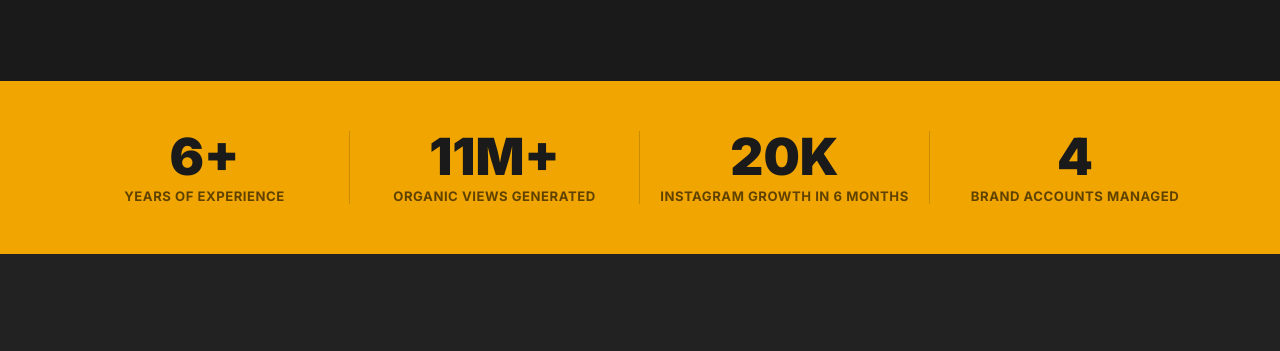
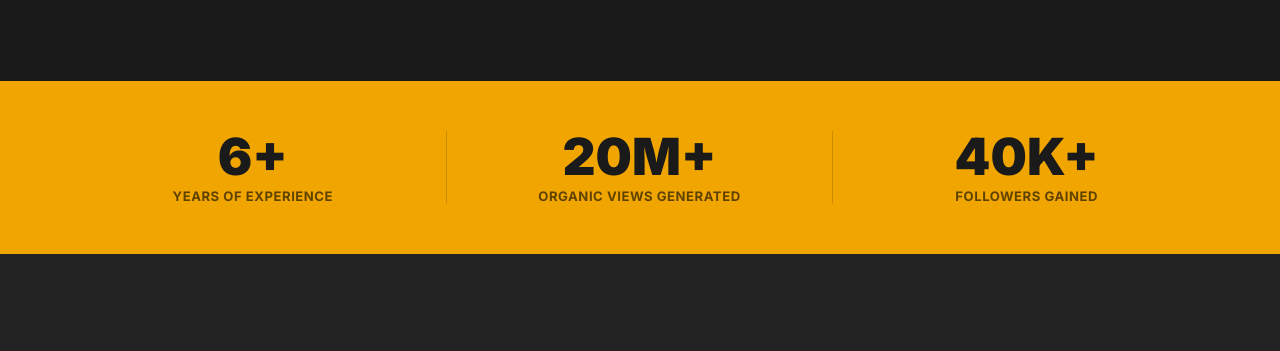
Before and after one commit to karam306/Karam-Portofolio, a plain HTML site: page index.html in a window 1280 px wide. Shown: the part 780-1131 px from the top of the page. Drawn offline with Linux system fonts and the light colour scheme.

Commit message:
Update numbers bar stats

```diff
--- a/index.html
+++ b/index.html
@@ -196,7 +196,7 @@
     }
     .numbers-grid {
       display: grid;
-      grid-template-columns: repeat(4, 1fr);
+      grid-template-columns: repeat(3, 1fr);
       gap: 0;
     }
     .number-item {
@@ -288,7 +288,7 @@
     #process { background: var(--dark); }
     .process-grid {
       display: grid;
-      grid-template-columns: repeat(4, 1fr);
+      grid-template-columns: repeat(3, 1fr);
       gap: 24px;
       margin-top: 20px;
     }
@@ -681,16 +681,12 @@
         <div class="number-desc">Years of Experience</div>
       </div>
       <div class="number-item">
-        <div class="number-val">11M+</div>
+        <div class="number-val">20M+</div>
         <div class="number-desc">Organic Views Generated</div>
       </div>
       <div class="number-item">
-        <div class="number-val">20K</div>
-        <div class="number-desc">Instagram Growth in 6 Months</div>
-      </div>
-      <div class="number-item">
-        <div class="number-val">4</div>
-        <div class="number-desc">Brand Accounts Managed</div>
+        <div class="number-val">40K+</div>
+        <div class="number-desc">Followers Gained</div>
       </div>
     </div>
   </div>
```
